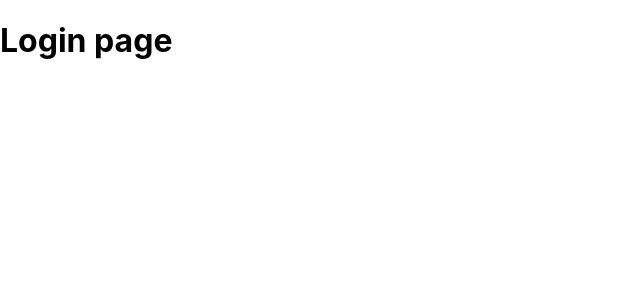
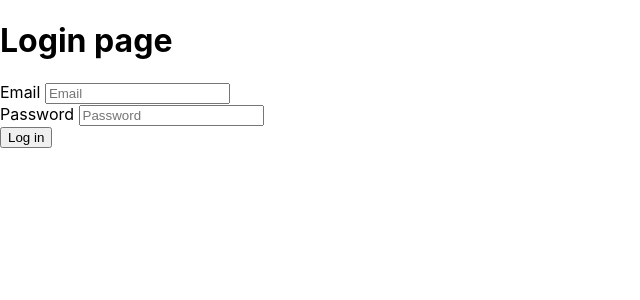
Before and after one commit to blytheb/nqd-frontend, a React (Create React App) app: page /login in a window 1280 px wide. Shown: the top 300 px of the page, without its empty margins (0-640 px from the left). Built offline with nearby package versions, Linux system fonts and the light colour scheme; no server answers.

Commit message:
added log out button and protected home route

```diff
--- a/package.json
+++ b/package.json
@@ -8,9 +8,11 @@
     "@testing-library/react": "^16.3.0",
     "@testing-library/user-event": "^13.5.0",
     "axios": "^1.11.0",
+    "dotenv": "^17.2.1",
     "firebase": "^12.0.0",
     "react": "^19.1.1",
     "react-dom": "^19.1.1",
+    "react-firebase-hooks": "^5.1.1",
     "react-router-dom": "^7.7.1",
     "react-scripts": "5.0.1",
     "web-vitals": "^2.1.4"
--- a/src/App.js
+++ b/src/App.js
@@ -3,16 +3,23 @@ import Home from './pages/Home';
 import Login from './pages/Login';
 import Register from './pages/Register';
 
-import logo from './logo.svg';
 import './App.css';
+import ProtectedRoute from './components/ProtectedRoute';
 
 function App() {
   return (
     <Router>
       <Routes>
-        <Route path='/' element={<Home />} />
         <Route path='/login' element={<Login />} />
         <Route path='/register' element={<Register />} />
+        <Route
+          path='/home'
+          element={
+            <ProtectedRoute>
+              <Home />
+            </ProtectedRoute>
+          }
+        />
 
       </Routes>
     </Router>
--- /dev/null
+++ b/src/components/LogOutButton.jsx
@@ -0,0 +1,14 @@
+import React from "react";
+import { auth } from "../firebase";
+
+const LogOutButton = () => {
+    const handleLogOut = () => {
+        auth.signOut();
+    }
+
+    return (
+        <button onClick={handleLogOut}>Log Out</button>
+    );
+}
+
+export default LogOutButton;
--- /dev/null
+++ b/src/components/ProtectedRoute.jsx
@@ -0,0 +1,15 @@
+import React from "react";
+import { Navigate } from "react-router-dom";
+import { useAuthState } from 'react-firebase-hooks/auth';
+import { auth } from '../firebase';
+
+const ProtectedRoute = ({ children }) => {
+    const [user, loading] = useAuthState(auth);
+
+    if (loading) return <p>Loading ...</p>
+    if (!user) return <Navigate to={"/login"} replace />
+
+    return children;
+};
+
+export default ProtectedRoute;
--- a/src/firebase.js
+++ b/src/firebase.js
@@ -2,12 +2,12 @@ import { initializeApp } from 'firebase/app';
 import { getAuth } from 'firebase/auth';
 
 const firebaseConfig = {
-    apiKey: process.env.FIREBASE_API_KEY,
-    authDomain: process.env.FIREBASE_AUTH_DOMAIN,
-    projectId: process.env.FIREBASE_PROJECT_ID,
-    storageBucket: process.env.FIREBASE_STORAGE_BUCKET,
-    messagingSenderId: process.env.FIREBASE_MESSAGING_SENDER_ID,
-    appId: process.env.FIREBASE_API_ID
+    apiKey: process.env.REACT_APP_FIREBASE_API_KEY,
+    authDomain: process.env.REACT_APP_FIREBASE_AUTH_DOMAIN,
+    projectId: process.env.REACT_APP_FIREBASE_PROJECT_ID,
+    storageBucket: process.env.REACT_APP_FIREBASE_STORAGE_BUCKET,
+    messagingSenderId: process.env.REACT_APP_FIREBASE_MESSAGING_SENDER_ID,
+    appId: process.env.REACT_APP_FIREBASE_API_ID
 };
 
 const app = initializeApp(firebaseConfig);
--- a/src/pages/Home.jsx
+++ b/src/pages/Home.jsx
@@ -1,3 +1,11 @@
+import LogOutButton from "../components/LogOutButton"
+
 export default function Home() {
-    return <h1> Home page </h1>
+    return (
+        <div>
+            <LogOutButton />
+            <h1> Home page </h1>
+        </div>
+    );
+
 }
--- a/src/pages/Login.jsx
+++ b/src/pages/Login.jsx
@@ -1,3 +1,64 @@
+import React, { useState, useEffect } from "react";
+import { auth } from '../firebase';
+import { signInWithEmailAndPassword } from "firebase/auth";
+import { useNavigate } from "react-router-dom";
+import { useAuthState } from "react-firebase-hooks/auth";
+
 export default function Login() {
-    return <h1> Login page </h1>
-}
+    const [user, loading] = useAuthState(auth);
+
+    const navigate = useNavigate();
+
+    const [email, setEmail] = useState("");
+    const [password, setPassword] = useState("");
+    const [error, setError] = useState("");
+
+    useEffect(() => {
+        if (user) {
+            navigate ('/home');
+        }
+    }, [user, navigate]);
+
+
+    const handleLogin = async (e) => {
+        e.preventDefault();
+        setError('');
+
+        try{
+            await signInWithEmailAndPassword(auth, email, password);
+            navigate('/home');
+        } catch (err) {
+            setError(err.message);
+        }
+    }
+
+    return (
+        <div>
+            <h1> Login page </h1>
+            <form onSubmit={handleLogin}>
+                <div>
+                    <label> Email </label>
+                    <input
+                        type="email"
+                        placeholder="Email"
+                        value={email}
+                        onChange={(e) => setEmail(e.target.value)}
+                        required
+                    />
+                </div>
+                <div>
+                    <label> Password </label>
+                    <input
+                        type="password"
+                        placeholder="Password"
+                        value={password}
+                        onChange={(e) => setPassword(e.target.value)}
+                        required
+                    />
+                </div>
+                <button type="submit"> Log in</button>
+                {error && <p>{error}</p>}
+            </form>
+        </div>
+    )
+};
--- a/src/pages/Register.jsx
+++ b/src/pages/Register.jsx
@@ -1,15 +1,53 @@
+import React, { useState } from "react"
+import { auth } from '../firebase';
+import { createUserWithEmailAndPassword } from "firebase/auth";
+import { useNavigate } from "react-router-dom";
+
 export default function Register() {
+    const navigate = useNavigate();
+
+    const [email, setEmail] = useState("");
+    const [password, setPassword] = useState("");
+    const [error, setError] = useState("");
+
+    const handleRegister = async (e) => {
+        e.preventDefault();
+        setError("");
+
+        try{
+            await createUserWithEmailAndPassword(auth, email, password);
+            navigate('/home');
+        } catch (err) {
+            setError(err.message);
+        }
+    };
+
     return <div>
         <h2>Create Account</h2>
-        <form>
+        <form onSubmit={handleRegister}>
             <div>
                 <label>Email:</label>
-                <input />
+                <input
+                    type="email"
+                    value={email}
+                    onChange={(e)=> setEmail(e.target.value)}
+                    placeholder="Email"
+                    required
+                />
             </div>
             <div>
                 <label>Password:</label>
-                <input />
+                <input
+                    type="password"
+                    value={password}
+                    onChange={(e) => setPassword(e.target.value)}
+                    placeholder="Password"
+                    required
+                />
             </div>
+            <button type="submit">Register</button>
+
+            {error && <p>{error}</p>}
         </form>
     </div>
 }
```
Also changed, not shown: 1 other file (tests, documents, lock files or other folders).
